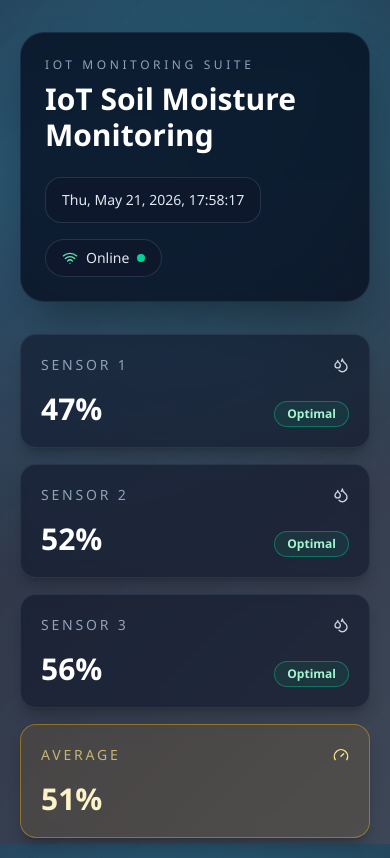
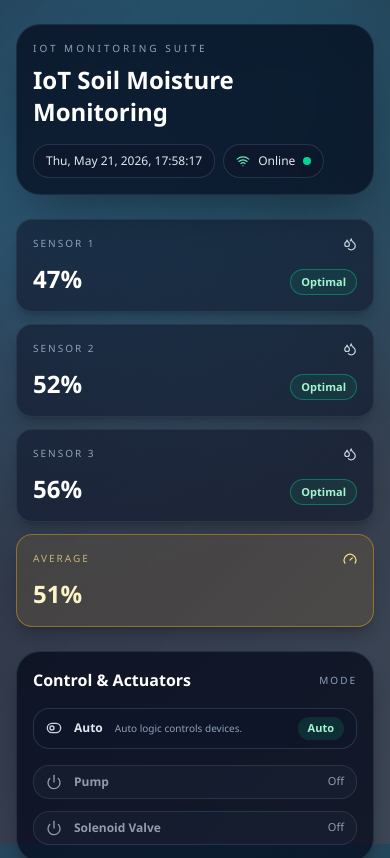
Before and after one commit to arieansyahsurya03-netizen/PPO, a React (Vite) app: page / in a window 390 px wide. Shown: the top 858 px of the page. Built offline with nearby package versions, Linux system fonts and the light colour scheme.

Commit message:
refactor: update layout and styling for improved responsiveness and visual consistency

```diff
--- a/src/App.tsx
+++ b/src/App.tsx
@@ -193,17 +193,17 @@ function App() {
     const tone = getMoistureTone(value)
 
     return (
-      <div className="rounded-2xl border border-slate-700/60 bg-slate-900/60 p-5 shadow-lg shadow-black/20 backdrop-blur">
-        <div className="flex items-center justify-between text-sm uppercase tracking-[0.2em] text-slate-400">
+      <div className="rounded-2xl border border-slate-700/60 bg-slate-900/60 p-4 shadow-lg shadow-black/20 backdrop-blur md:p-5">
+        <div className="flex items-center justify-between text-[10px] uppercase tracking-[0.2em] text-slate-400 md:text-xs">
           <span>{label}</span>
-          <Droplets className="h-4 w-4 text-slate-300" />
+          <Droplets className="h-3.5 w-3.5 text-slate-300 md:h-4 md:w-4" />
         </div>
-        <div className="mt-4 flex items-end justify-between">
-          <div className="text-3xl font-semibold text-white">
+        <div className="mt-3 flex items-end justify-between md:mt-4">
+          <div className="text-2xl font-semibold text-white md:text-3xl">
             {value.toFixed(0)}%
           </div>
           <span
-            className={`rounded-full border px-3 py-1 text-xs font-semibold ${tone.className}`}
+            className={`rounded-full border px-2.5 py-1 text-[11px] font-semibold md:text-xs ${tone.className}`}
           >
             {tone.label}
           </span>
@@ -219,23 +219,23 @@ function App() {
 
   return (
     <div className="min-h-screen text-slate-100">
-      <div className="mx-auto flex w-full max-w-6xl flex-col gap-8 px-5 py-8 md:px-8">
-        <header className="flex flex-col gap-6 rounded-3xl border border-slate-700/50 bg-slate-950/70 p-6 shadow-2xl shadow-black/40 backdrop-blur lg:flex-row lg:items-center lg:justify-between">
+      <div className="mx-auto flex w-full max-w-6xl flex-col gap-6 px-4 py-6 md:gap-8 md:px-8 md:py-8">
+        <header className="flex flex-col gap-4 rounded-3xl border border-slate-700/50 bg-slate-950/70 p-4 shadow-2xl shadow-black/40 backdrop-blur md:p-6 lg:flex-row lg:items-center lg:justify-between fade-up">
           <div className="space-y-2">
-            <p className="text-xs uppercase tracking-[0.3em] text-slate-400">
+            <p className="text-[10px] uppercase tracking-[0.3em] text-slate-400 md:text-xs">
               IoT Monitoring Suite
             </p>
-            <h1 className="text-3xl font-semibold text-white md:text-4xl">
+            <h1 className="text-2xl font-semibold text-white sm:text-3xl md:text-4xl">
               IoT Soil Moisture Monitoring
             </h1>
           </div>
-          <div className="flex flex-wrap items-center gap-4">
-            <div className="rounded-2xl border border-slate-700/70 bg-slate-900/60 px-4 py-3 text-sm text-slate-200">
+          <div className="flex flex-wrap items-center gap-2 md:gap-4">
+            <div className="rounded-2xl border border-slate-700/70 bg-slate-900/60 px-3 py-2 text-xs text-slate-200 md:px-4 md:py-3 md:text-sm">
               {clockLabel}
             </div>
-            <div className="flex items-center gap-2 rounded-full border border-slate-700/70 bg-slate-900/60 px-4 py-2 text-sm">
+            <div className="flex items-center gap-2 rounded-full border border-slate-700/70 bg-slate-900/60 px-3 py-2 text-xs md:px-4 md:text-sm">
               <Wifi
-                className={`h-4 w-4 ${
+                className={`h-3.5 w-3.5 md:h-4 md:w-4 ${
                   isOnline ? 'text-emerald-300' : 'text-rose-300'
                 }`}
               />
@@ -251,26 +251,26 @@ function App() {
           </div>
         </header>
 
-        <section className="grid gap-4 md:grid-cols-2 xl:grid-cols-4">
+        <section className="grid gap-3 md:gap-4 md:grid-cols-2 xl:grid-cols-4 fade-up">
           {renderSensorCard('Sensor 1', sensorValues.sensor1)}
           {renderSensorCard('Sensor 2', sensorValues.sensor2)}
           {renderSensorCard('Sensor 3', sensorValues.sensor3)}
-          <div className="rounded-2xl border border-amber-400/40 bg-amber-500/10 p-5 shadow-lg shadow-black/20 backdrop-blur">
-            <div className="flex items-center justify-between text-sm uppercase tracking-[0.2em] text-amber-200/70">
+          <div className="rounded-2xl border border-amber-400/40 bg-amber-500/10 p-4 shadow-lg shadow-black/20 backdrop-blur md:p-5">
+            <div className="flex items-center justify-between text-[10px] uppercase tracking-[0.2em] text-amber-200/70 md:text-xs">
               <span>Average</span>
-              <Gauge className="h-4 w-4 text-amber-200" />
+              <Gauge className="h-3.5 w-3.5 text-amber-200 md:h-4 md:w-4" />
             </div>
-            <div className="mt-4 text-3xl font-semibold text-amber-100">
+            <div className="mt-3 text-2xl font-semibold text-amber-100 md:mt-4 md:text-3xl">
               {averageMoisture.toFixed(0)}%
             </div>
           </div>
         </section>
 
-        <section className="grid gap-4 lg:grid-cols-[1.2fr_2fr]">
-          <div className="rounded-3xl border border-slate-700/60 bg-slate-950/70 p-6 shadow-xl shadow-black/30 backdrop-blur">
+        <section className="grid gap-4 lg:grid-cols-[1.2fr_2fr] fade-up">
+          <div className="rounded-3xl border border-slate-700/60 bg-slate-950/70 p-4 shadow-xl shadow-black/30 backdrop-blur md:p-6">
             <div className="flex items-center justify-between">
-              <h2 className="text-lg font-semibold text-white">Control & Actuators</h2>
-              <span className="text-xs uppercase tracking-[0.2em] text-slate-400">
+              <h2 className="text-base font-semibold text-white md:text-lg">Control & Actuators</h2>
+              <span className="text-[10px] uppercase tracking-[0.2em] text-slate-400 md:text-xs">
                 Mode
               </span>
             </div>
@@ -280,19 +280,19 @@ function App() {
               onClick={() =>
                 setMode((prev) => (prev === 'auto' ? 'manual' : 'auto'))
               }
-              className="mt-4 flex w-full items-center justify-between rounded-2xl border border-slate-700/70 bg-slate-900/60 px-4 py-3 text-sm text-slate-200 transition hover:border-slate-500/70"
+              className="mt-4 flex w-full items-center justify-between rounded-2xl border border-slate-700/70 bg-slate-900/60 px-3 py-2 text-xs text-slate-200 transition hover:border-slate-500/70 md:px-4 md:py-3 md:text-sm"
             >
               <div className="flex items-center gap-3">
-                <ToggleLeft className="h-5 w-5 text-slate-300" />
+                <ToggleLeft className="h-4 w-4 text-slate-300 md:h-5 md:w-5" />
                 <span className="font-semibold capitalize">{mode}</span>
-                <span className="text-xs text-slate-400">
+                <span className="text-[10px] text-slate-400 md:text-xs">
                   {mode === 'auto'
                     ? 'Auto logic controls devices.'
                     : 'Manual override enabled.'}
                 </span>
               </div>
               <span
-                className={`rounded-full px-3 py-1 text-xs font-semibold ${
+                className={`rounded-full px-2.5 py-1 text-[11px] font-semibold md:px-3 md:text-xs ${
                   mode === 'auto'
                     ? 'bg-emerald-500/15 text-emerald-200'
                     : 'bg-amber-500/15 text-amber-200'
@@ -302,7 +302,7 @@ function App() {
               </span>
             </button>
 
-            <div className="mt-6 space-y-4">
+            <div className="mt-4 space-y-3 md:mt-6 md:space-y-4">
               <div
                 role={mode === 'manual' ? 'button' : undefined}
                 tabIndex={mode === 'manual' ? 0 : -1}
@@ -312,7 +312,7 @@ function App() {
                     toggleActuator('pump')
                   }
                 }}
-                className={`flex items-center justify-between rounded-2xl border px-4 py-3 transition ${
+                className={`flex items-center justify-between rounded-2xl border px-3 py-2 text-xs transition md:px-4 md:py-3 md:text-sm ${
                   actuatorClass(actuators.pump)
                 } ${
                   mode === 'manual'
@@ -321,10 +321,10 @@ function App() {
                 }`}
               >
                 <div className="flex items-center gap-3">
-                  <Power className="h-5 w-5" />
+                  <Power className="h-4 w-4 md:h-5 md:w-5" />
                   <span className="font-semibold">Pump</span>
                 </div>
-                <span className="text-sm">
+                <span className="text-[11px] md:text-sm">
                   {actuators.pump ? 'On' : 'Off'}
                 </span>
               </div>
@@ -338,7 +338,7 @@ function App() {
                     toggleActuator('valve')
                   }
                 }}
-                className={`flex items-center justify-between rounded-2xl border px-4 py-3 transition ${
+                className={`flex items-center justify-between rounded-2xl border px-3 py-2 text-xs transition md:px-4 md:py-3 md:text-sm ${
                   actuatorClass(actuators.valve)
                 } ${
                   mode === 'manual'
@@ -347,32 +347,32 @@ function App() {
                 }`}
               >
                 <div className="flex items-center gap-3">
-                  <Power className="h-5 w-5" />
+                  <Power className="h-4 w-4 md:h-5 md:w-5" />
                   <span className="font-semibold">Solenoid Valve</span>
                 </div>
-                <span className="text-sm">
+                <span className="text-[11px] md:text-sm">
                   {actuators.valve ? 'On' : 'Off'}
                 </span>
               </div>
             </div>
           </div>
 
-          <div className="rounded-3xl border border-slate-700/60 bg-slate-950/70 p-6 shadow-xl shadow-black/30 backdrop-blur">
+          <div className="rounded-3xl border border-slate-700/60 bg-slate-950/70 p-4 shadow-xl shadow-black/30 backdrop-blur md:p-6">
             <div className="flex items-center justify-between">
-              <h2 className="text-lg font-semibold text-white">Historical Trends</h2>
-              <span className="text-xs uppercase tracking-[0.2em] text-slate-400">
+              <h2 className="text-base font-semibold text-white md:text-lg">Historical Trends</h2>
+              <span className="text-[10px] uppercase tracking-[0.2em] text-slate-400 md:text-xs">
                 Last 20 points
               </span>
             </div>
-            <div className="mt-6 h-72">
+            <div className="mt-4 h-64 md:mt-6 md:h-72">
               <ResponsiveContainer width="100%" height="100%">
                 <LineChart data={history}>
                   <CartesianGrid strokeDasharray="4 6" stroke="#1f2937" />
-                  <XAxis dataKey="time" stroke="#94a3b8" tick={{ fontSize: 12 }} />
+                  <XAxis dataKey="time" stroke="#94a3b8" tick={{ fontSize: 11 }} />
                   <YAxis
                     domain={[0, 100]}
                     stroke="#94a3b8"
-                    tick={{ fontSize: 12 }}
+                    tick={{ fontSize: 11 }}
                   />
                   <Tooltip
                     contentStyle={{
@@ -391,28 +391,28 @@ function App() {
                   <Line
                     type="monotone"
                     dataKey="sensor1"
-                    stroke="#7dd3fc"
+                    stroke="#8fb8d8"
                     strokeWidth={2}
                     dot={false}
                   />
                   <Line
                     type="monotone"
                     dataKey="sensor2"
-                    stroke="#86efac"
+                    stroke="#9ec7b1"
                     strokeWidth={2}
                     dot={false}
                   />
                   <Line
                     type="monotone"
                     dataKey="sensor3"
-                    stroke="#cbd5f5"
+                    stroke="#b7b0d8"
                     strokeWidth={2}
                     dot={false}
                   />
                   <Line
                     type="monotone"
                     dataKey="average"
-                    stroke="#facc15"
+                    stroke="#fde047"
                     strokeWidth={3}
                     dot={false}
                   />
--- a/src/index.css
+++ b/src/index.css
@@ -20,6 +20,27 @@ body {
   background-attachment: fixed;
 }
 
+@media (max-width: 640px) {
+  body {
+    font-size: 14px;
+  }
+}
+
 #root {
   min-height: 100svh;
 }
+
+.fade-up {
+  animation: fade-up 0.6s ease both;
+}
+
+@keyframes fade-up {
+  from {
+    opacity: 0;
+    transform: translateY(12px);
+  }
+  to {
+    opacity: 1;
+    transform: translateY(0);
+  }
+}
```
